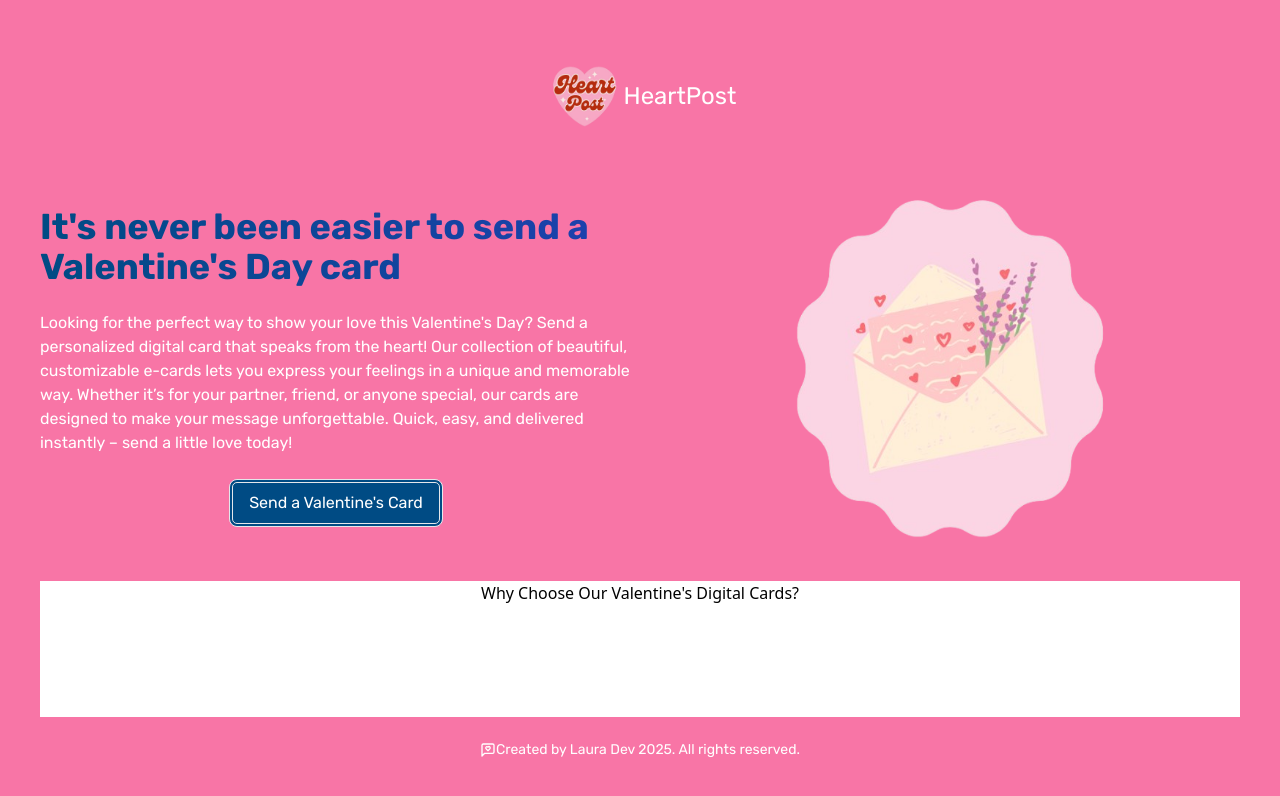
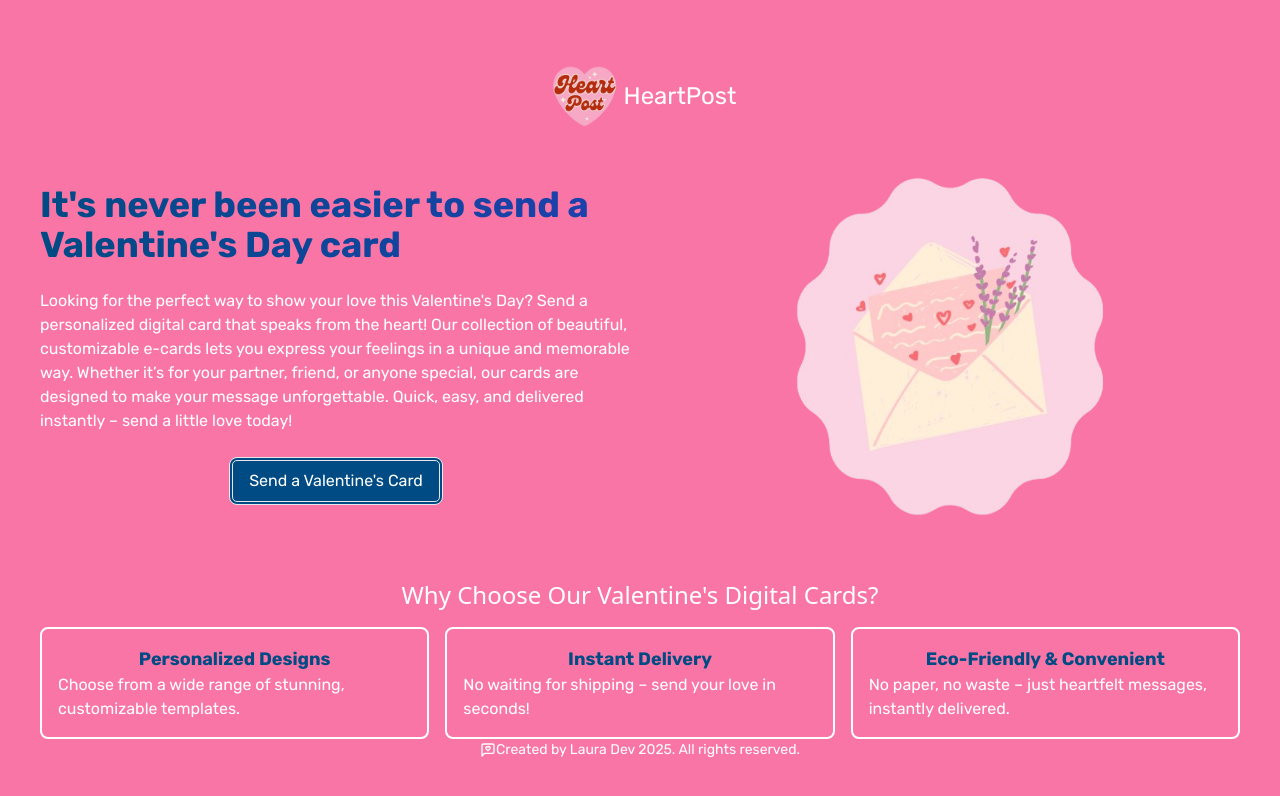
Before and after one commit to lavollmer/valentines-card, a React (Vite) app: page / in a window 1280 px wide. Shown: the top 796 px of the page. Built offline with nearby package versions, Linux system fonts and the light colour scheme.

Commit message:
updating the Landing Page for the Valentine's Card

```diff
--- a/src/components/BoxText.tsx
+++ b/src/components/BoxText.tsx
@@ -6,9 +6,9 @@ interface BoxTextProps {
 const BoxText: React.FC<BoxTextProps> = ({ Title, Description }) => {
   return (
     <div>
-      <div className="font-rubik text-white flex flex-col items-center justify-center space-y-6">
-        <h1>{Title}</h1>
-        <h1>{Description}</h1>
+      <div className="font-rubik flex flex-col items-center justify-center border-2 border-white rounded-lg p-4">
+        <h2 className="font-bold text-lg text-navyBlue">{Title}</h2>
+        <p className="text-md text-white">{Description}</p>
       </div>
     </div>
   );
--- a/src/components/LandingPage.tsx
+++ b/src/components/LandingPage.tsx
@@ -33,9 +33,9 @@ const LandingPage = () => {
           <img src={CardPink} alt="pink card" className="h-96 w-96" />
         </div>
       </div>
-      <div className="flex flex-col items-center justify-center space-y-4 bg-white">
+      <div className="flex flex-col items-center justify-center space-y-4 pt-10">
         <div>
-          <h1>Why Choose Our Valentine's Digital Cards?</h1>
+          <h1 className="text-2xl text-white">Why Choose Our Valentine's Digital Cards?</h1>
         </div>
         <div className="grid grid-cols-1 md:grid-cols-3 gap-4">
           <div>
```
